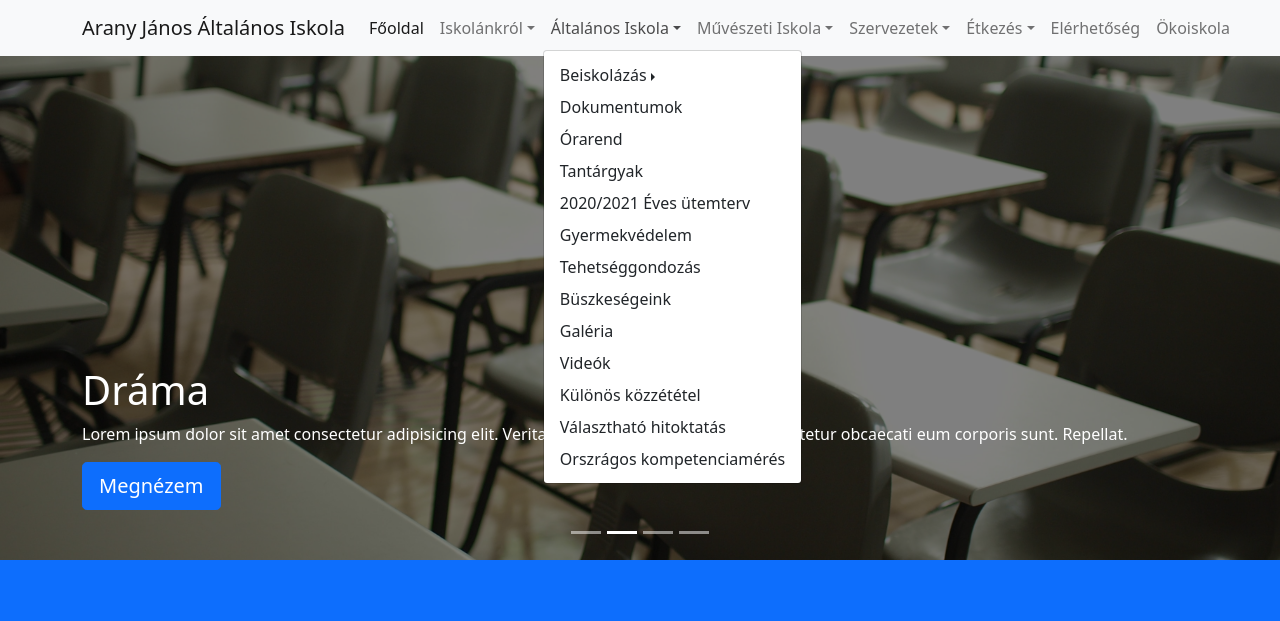
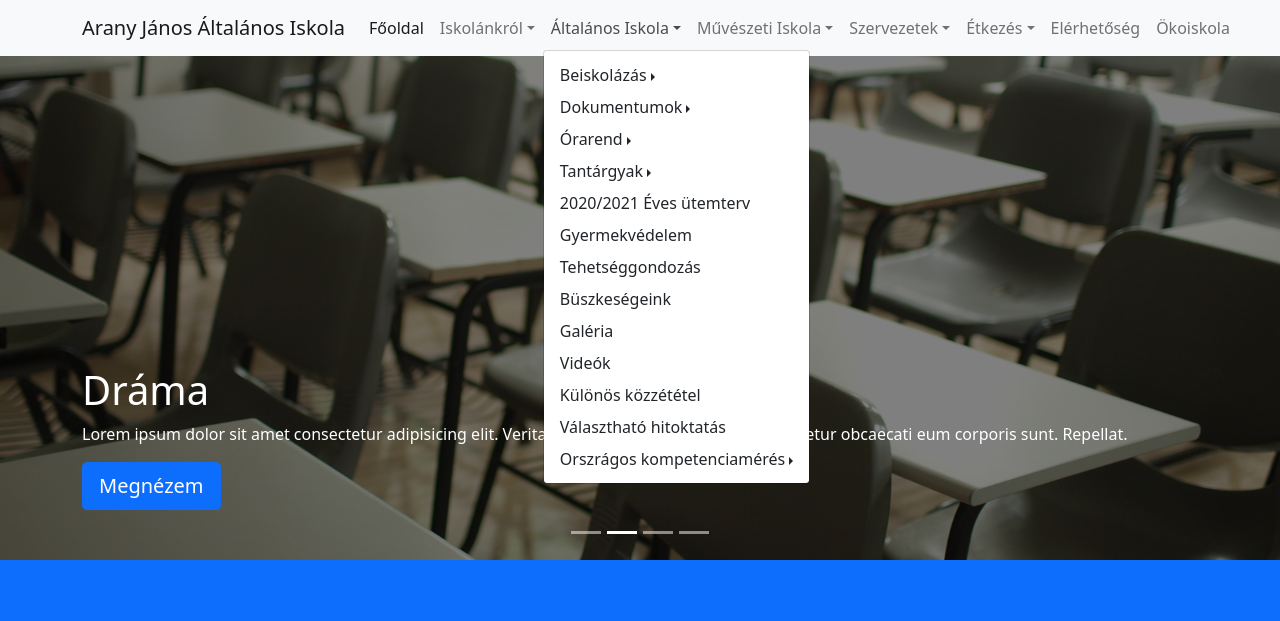
Before and after one commit to bhunor97/Arany-Janos-Altalanos-Iskola, a plain HTML site: page main/index.html in a window 1280 px wide. Both pictures are taken after a click on the button "Általános Iskola". Shown: the top 621 px of the page. Drawn offline with nearby package versions, Linux system fonts and the light colour scheme.

Commit message:
some of the 2nd level dropdown items added

```diff
--- a/main/index.html
+++ b/main/index.html
@@ -47,13 +47,13 @@
         >
           <span class="navbar-toggler-icon"></span>
         </button>
-        <!-- Nav-sáv "Főoldal" -->
+        <!-- Főoldal nav-sáv menöpont -->
         <div class="collapse navbar-collapse" id="navbarNav">
           <ul class="navbar-nav">
             <li class="nav-item active">
               <a class="nav-link active" href="#">Főoldal</a>
             </li>
-            <!-- Nav-sáv "Iskolánkról" -->
+            <!-- Iskolánkról nav-sáv menüpont -->
             <li class="nav-item dropdown">
               <a
                 class="nav-link dropdown-toggle"
@@ -64,7 +64,7 @@
                 aria-expanded="false"
                 >Iskolánkról</a
               >
-              <!-- "Iskolánkról" legördülő"-->
+              <!-- Iskolánk története legördülő-->
               <ul class="dropdown-menu" aria-labelledby="iskTört">
                 <li>
                   <a
@@ -74,7 +74,7 @@
                     >Iskolánk története</a
                   >
                 </li>
-                <!-- "Munkatársak" 2. szint legördülő-->
+                <!-- Munkatársak legördülő-->
                 <div class="dropdown dropend">
                   <a
                     class="dropdown-item dropdown-toggle"
@@ -85,6 +85,7 @@
                     aria-expanded="false"
                     >Munkatársak</a
                   >
+                  <!-- Munkatársak legördülő 2. szint -->
                   <div class="dropdown-menu" aria-labelledby="munkatarsak">
                     <a class="dropdown-item" href="#">Vezetőség</a>
                     <a class="dropdown-item" href="#">Pedagógusok</a>
@@ -107,7 +108,7 @@
                 aria-expanded="false"
                 >Általános Iskola</a
               >
-              <!-- Beiskolázás legördülő 2. szint -->
+              <!-- Beiskolázás legördülő -->
               <ul class="dropdown-menu" aria-labelledby="áltIsk">
                 <div class="dropdown dropend">
                   <a
@@ -119,53 +120,133 @@
                     aria-expanded="false"
                     >Beiskolázás</a
                   >
+                  <!-- Beiskolázás legördülő 2. szint -->
                   <div class="dropdown-menu" aria-labelledby="munkatarsak">
                     <a class="dropdown-item" href="#">Körzetlista</a>
                     <a class="dropdown-item" href="#"
                       >Első osztályos beiratkozás</a
                     >
                     <a class="dropdown-item" href="#"
-                      >NFelvételi magasabb évfolyamba</a
+                      >Felvételi magasabb évfolyamba</a
                     >
                   </div>
                 </div>
+                <!-- Dokumentumok legördülő -->
                 <li>
-                  <a href="#" class="dropdown-item">Dokumentumok</a>
+                  <div class="dropdown dropend">
+                    <a
+                      class="dropdown-item dropdown-toggle"
+                      href="#"
+                      id="dokumentumok"
+                      data-bs-toggle="dropdown"
+                      aria-haspopup="true"
+                      aria-expanded="false"
+                      >Dokumentumok</a
+                    >
+                    <!-- Dokumentumok legördülő 2. szint -->
+                    <div class="dropdown-menu" aria-labelledby="dokumentumok">
+                      <a class="dropdown-item" href="#">Szakmai alapdokumentum</a>
+                      <a class="dropdown-item" href="#">SZMSZ</a>
+                      <a class="dropdown-item" href="#">Pedagógiai program</a>
+                      <a class="dropdown-item" href="#">Házirend</a>
+                      <a class="dropdown-item" href="#">Gyakornoki szabályzat</a>
+                      <a class="dropdown-item" href="#">Helyi értékelési szabályzat</a>
+                      <a class="dropdown-item" href="#">Panaszkezelési szabályzat</a>
+                      <a class="dropdown-item" href="#">Testnevelési felmentés eljárásrend</a>
+                      <a class="dropdown-item" href="#">Adatvédelmi szabályzat</a>
+
+                    </div>
                 </li>
+                <!-- Órarend legördülő -->
                 <li>
-                  <a href="#" class="dropdown-item">Órarend</a>
+                  <div class="dropdown dropend">
+                    <a
+                    class="dropdown-item dropdown-toggle"
+                    href="#"
+                    id="orarend"
+                    data-bs-toggle="dropdown"
+                    aria-haspopup="true"
+                    aria-expanded="false"
+                    >Órarend</a
+                    >
+                    <!-- Órarend legördülő 2. szint -->
+                    <div class="dropdown-menu" aria-labelledby="orarend">
+                      <a class="dropdown-item" href="#">Csengetési rend</a>
+                      <a class="dropdown-item" href="#">Órarendek</a>
+                      <a class="dropdown-item" href="#">Órák, foglalkozások rendje</a>
+                    </div>
+                  </div>
                 </li>
+                <!-- Tantárgyak legördülő -->
                 <li>
-                  <a href="#" class="dropdown-item">Tantárgyak</a>
+                  <div class="dropdown dropend">
+                    <a
+                    class="dropdown-item dropdown-toggle"
+                    href="#"
+                    id="tantargyak"
+                    data-bs-toggle="dropdown"
+                    aria-haspopup="true"
+                    aria-expanded="false"
+                    >Tantárgyak</a
+                    >
+                    <!-- Tantárgyak legördülő 2. szint -->
+                    <div class="dropdown-menu" aria-labelledby="tantargyak">
+                      <a class="dropdown-item" href="#">Történelem</a>
+                      <a class="dropdown-item" href="#">Matematika</a>
+                      <a class="dropdown-item" href="#">Informatika</a>
+                    </div>
+                  </div>
                 </li>
+                <!-- 2020/2021 Éves ütemterv legördülő -->
                 <li>
                   <a href="#" class="dropdown-item">2020/2021 Éves ütemterv</a>
                 </li>
+                <!-- Gyermekvédelem legördülő -->
                 <li>
                   <a href="#" class="dropdown-item">Gyermekvédelem</a>
                 </li>
+                <!-- Tehetséggondozás legördülő -->
                 <li>
                   <a href="#" class="dropdown-item">Tehetséggondozás</a>
                 </li>
+                <!-- Büszkeségeink legördülő -->
                 <li>
                   <a href="#" class="dropdown-item">Büszkeségeink</a>
                 </li>
+                <!-- Galéria legördülő -->
                 <li>
                   <a href="#" class="dropdown-item">Galéria</a>
                 </li>
+                <!-- Videók legördülő -->
                 <li>
                   <a href="#" class="dropdown-item">Videók</a>
                 </li>
+                <!-- Különös közzététel legördülő -->
                 <li>
                   <a href="#" class="dropdown-item">Különös közzététel</a>
                 </li>
+                <!-- Választható hitoktatás legördülő -->
                 <li>
                   <a href="#" class="dropdown-item">Választható hitoktatás</a>
                 </li>
+                <!-- Orszrágos kompetenciamérés legördülő -->
                 <li>
-                  <a href="#" class="dropdown-item"
+                  <div class="dropdown dropend">
+                    <a
+                    class="dropdown-item dropdown-toggle"
+                    href="#"
+                    id="orszagosKomp"
+                    data-bs-toggle="dropdown"
+                    aria-haspopup="true"
+                    aria-expanded="false"
                     >Orszrágos kompetenciamérés</a
-                  >
+                    >
+                    <!-- Órarend legördülő 2. szint -->
+                    <div class="dropdown-menu" aria-labelledby="orszagosKomp">
+                      <a class="dropdown-item" href="#">Idegen nyelvi Kompetenciamérés</a>
+                      <a class="dropdown-item" href="#">Kompetenciamérés</a>
+                    </div>
+                  </div>
                 </li>
               </ul>
             </li>
```
Also changed, not shown: 1 other file.
